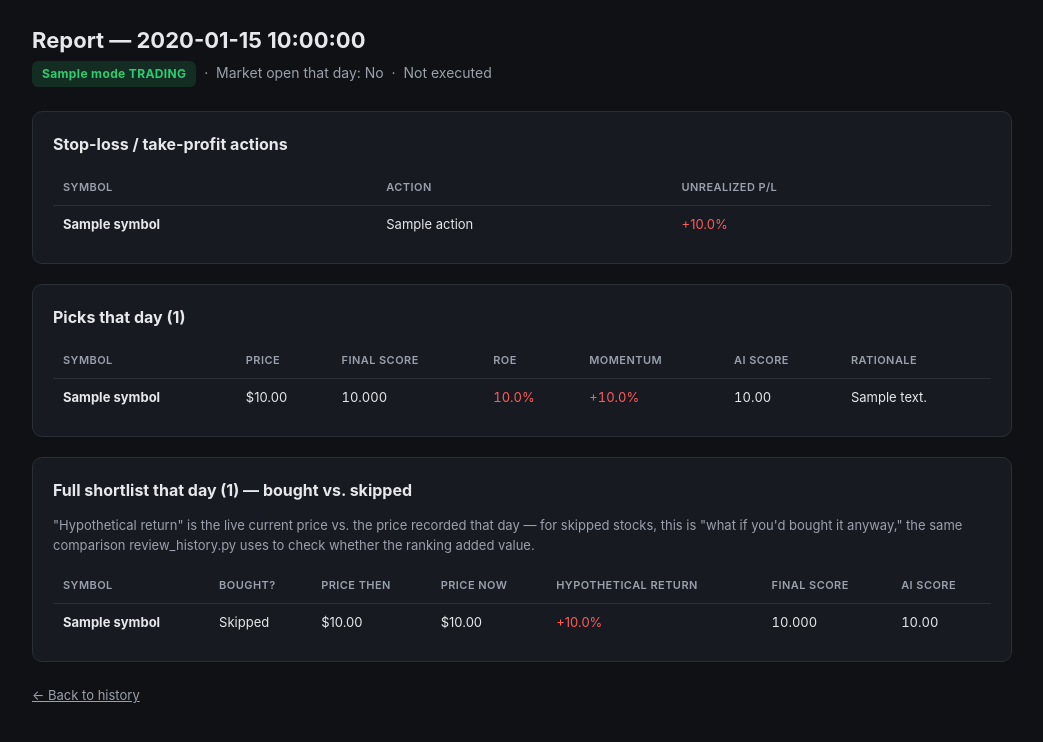
After one commit to gothvika/test, a Flask app: template stock_bot/templates/history_detail.html in a window 1280 px wide. The commit adds this page. Shown: the top 742 px of the page, without its empty margins (118-1161 px from the left). Run offline with Flask 3, Linux system fonts and the light colour scheme; the template is opened without the code that fills it: most values are stand-ins (such as "Sample title", 1, 10 or a date in 2020).

Commit message:
Add a report-history page to the web app
Two new pages, linked from the landing page:
  - /history: every day a report was generated, most recent first
    (date, mode, pick count, whether executed, sell-action count), each
    linking to its detail page.
  - /history/<date>: that day's full record — picks table, any
    stop-loss/take-profit sells, orders placed (with fill price and
    slippage vs. the scored price if executed), and the full shortlist
    split into bought vs. skipped, each row showing a live hypothetical
    return since that day. This is the same "did the ranking add value"
    comparison review_history.py computes, but browsable per-day in the
    browser instead of only as an aggregate at the end of the trial.

4 new tests (empty state, listing, detail with shortlist/execution data,
missing-day error). Full suite: 45 passing. Verified both pages
end-to-end by rendering them with realistic fabricated history data —
confirmed no pollution of the real local history/ directory.

Co-Authored-By: Claude Sonnet 5 <noreply@anthropic.com>
Claude-Session: https://claude.ai/code/session_018EiJ6uG3KfWsiMuCXJy23Z

```diff
--- a/stock_bot/app.py
+++ b/stock_bot/app.py
@@ -35,6 +35,7 @@ from flask import Flask, render_template, request, url_for
 
 import config
 import history
+from data_sources import get_latest_prices
 from fundamentals import get_company_profile
 from scorer import pick_top_stocks
 from trader import (
@@ -183,6 +184,62 @@ def portfolio():
     )
 
 
+@app.route("/history")
+def history_list():
+    """Every day a report was generated, most recent first."""
+    records = list(reversed(history.load_all()))
+    return render_template("history_list.html", records=records)
+
+
+@app.route("/history/<day>")
+def history_detail(day):
+    """
+    One day's full record: picks, any stop-loss/take-profit sells, orders
+    placed (with fill price/slippage if executed), and the full shortlist
+    split into bought vs. skipped — each with a live hypothetical return
+    since that day, the same "did the ranking add value" check
+    review_history.py does, but for a single day in the browser.
+    """
+    record = next((r for r in history.load_all() if r.get("date") == day), None)
+    if not record:
+        return render_template("error.html", message=f"No history record found for {day}.")
+
+    picks = record.get("picks") or []
+    full_shortlist = record.get("full_shortlist") or []
+    top_symbols = {p["symbol"] for p in picks}
+
+    symbols = sorted({e["symbol"] for e in full_shortlist if e.get("price")})
+    current_prices = {}
+    if symbols:
+        try:
+            current_prices = get_latest_prices(symbols)
+        except Exception:
+            logger.exception("Failed to fetch current prices for history detail %s", day)
+
+    shortlist_rows = []
+    for e in full_shortlist:
+        current = current_prices.get(e["symbol"])
+        hypothetical_return = (
+            (current - e["price"]) / e["price"] if current is not None and e.get("price") else None
+        )
+        shortlist_rows.append({
+            **e,
+            "in_top_n": e["symbol"] in top_symbols,
+            "current_price": current,
+            "hypothetical_return": hypothetical_return,
+        })
+    shortlist_rows.sort(key=lambda r: (not r["in_top_n"], -(r.get("final_score") or 0)))
+
+    return render_template(
+        "history_detail.html",
+        record=record,
+        picks=picks,
+        sell_results=record.get("sell_results") or {},
+        execution=record.get("execution") or {},
+        shortlist_rows=shortlist_rows,
+    )
+
+
 @app.route("/report", methods=["POST"])
 def report():
     missing = _missing_env_vars()
--- /dev/null
+++ b/stock_bot/templates/history_detail.html
@@ -0,0 +1,108 @@
+{% extends "base.html" %}
+{% block title %}{{ record.date }} — Stock Bot{% endblock %}
+{% block content %}
+<h1>Report — {{ record.date }}</h1>
+<div class="subtitle">
+  <span class="badge {{ 'badge-live' if record.mode == 'LIVE' else 'badge-paper' }}">{{ record.mode }} TRADING</span>
+  &nbsp;·&nbsp; Market open that day: {{ "Yes" if record.market_open else "No" }}
+  &nbsp;·&nbsp; {{ "Orders executed" if record.executed else "Not executed" }}
+</div>
+
+{% if sell_results %}
+<div class="card">
+  <h2>Stop-loss / take-profit actions</h2>
+  <table>
+    <tr><th>Symbol</th><th>Action</th><th>Unrealized P/L</th></tr>
+    {% for symbol, r in sell_results.items() %}
+    <tr>
+      <td class="symbol">{{ symbol }}</td>
+      <td>{{ r.action }}</td>
+      <td class="{{ 'pos' if r.unrealized_plpc is defined and r.unrealized_plpc > 0 else 'neg' if r.unrealized_plpc is defined else '' }}">
+        {{ "%+.1f%%"|format(r.unrealized_plpc * 100) if r.unrealized_plpc is defined else "n/a" }}
+      </td>
+    </tr>
+    {% endfor %}
+  </table>
+</div>
+{% endif %}
+
+<div class="card">
+  <h2>Picks that day ({{ picks|length }})</h2>
+  {% if picks %}
+  <table>
+    <tr><th>Symbol</th><th>Price</th><th>Final score</th><th>ROE</th><th>Momentum</th><th>AI score</th><th>Rationale</th></tr>
+    {% for p in picks %}
+    <tr>
+      <td class="symbol">{{ p.symbol }}</td>
+      <td>${{ "%.2f"|format(p.price) }}</td>
+      <td class="score">{{ "%.3f"|format(p.final_score) }}</td>
+      <td class="score {{ 'pos' if p.roe is not none and p.roe > 0 else 'neg' if p.roe is not none else '' }}">
+        {{ "%.1f%%"|format(p.roe * 100) if p.roe is not none else "n/a" }}
+      </td>
+      <td class="score {{ 'pos' if p.momentum_pct is not none and p.momentum_pct > 0 else 'neg' if p.momentum_pct is not none else '' }}">
+        {{ "%+.1f%%"|format(p.momentum_pct * 100) if p.momentum_pct is not none else "n/a" }}
+      </td>
+      <td class="score">{{ "%.2f"|format(p.ai_score) }}</td>
+      <td class="summary">{{ p.ai_summary }}</td>
+    </tr>
+    {% endfor %}
+  </table>
+  {% else %}
+  <p>No picks that day.</p>
+  {% endif %}
+</div>
+
+{% if record.executed %}
+<div class="card">
+  <h2>Orders placed</h2>
+  <table>
+    <tr><th>Symbol</th><th>Status</th><th>Scored price</th><th>Filled price</th><th>Slippage</th><th>Order ID</th></tr>
+    {% for symbol, r in execution.items() %}
+    <tr>
+      <td class="symbol">{{ symbol }}</td>
+      <td class="{{ 'pos' if r.status == 'submitted' else 'neg' }}">{{ r.status }}</td>
+      <td>{{ "$%.2f"|format(r.scored_price) if r.scored_price is defined and r.scored_price is not none else "n/a" }}</td>
+      <td>{{ "$" ~ r.filled_avg_price if r.filled_avg_price is defined and r.filled_avg_price else "n/a" }}</td>
+      <td class="{{ 'neg' if r.filled_avg_price and r.scored_price and (r.filled_avg_price|float) > r.scored_price else 'pos' if r.filled_avg_price and r.scored_price else '' }}">
+        {% if r.filled_avg_price and r.scored_price %}
+          {{ "%+.2f%%"|format(((r.filled_avg_price|float) - r.scored_price) / r.scored_price * 100) }}
+        {% else %}n/a{% endif %}
+      </td>
+      <td>{{ r.order_id or "—" }}</td>
+    </tr>
+    {% endfor %}
+  </table>
+</div>
+{% endif %}
+
+<div class="card">
+  <h2>Full shortlist that day ({{ shortlist_rows|length }}) — bought vs. skipped</h2>
+  <p style="color: var(--muted); font-size: 13px;">
+    "Hypothetical return" is the live current price vs. the price recorded that day — for
+    skipped stocks, this is "what if you'd bought it anyway," the same comparison
+    review_history.py uses to check whether the ranking added value.
+  </p>
+  {% if shortlist_rows %}
+  <table>
+    <tr><th>Symbol</th><th>Bought?</th><th>Price then</th><th>Price now</th><th>Hypothetical return</th><th>Final score</th><th>AI score</th></tr>
+    {% for e in shortlist_rows %}
+    <tr>
+      <td class="symbol">{{ e.symbol }}</td>
+      <td class="{{ 'pos' if e.in_top_n else '' }}">{{ "Bought" if e.in_top_n else "Skipped" }}</td>
+      <td>${{ "%.2f"|format(e.price) }}</td>
+      <td>{{ "$%.2f"|format(e.current_price) if e.current_price is not none else "n/a" }}</td>
+      <td class="{{ 'pos' if e.hypothetical_return is not none and e.hypothetical_return > 0 else 'neg' if e.hypothetical_return is not none else '' }}">
+        {{ "%+.1f%%"|format(e.hypothetical_return * 100) if e.hypothetical_return is not none else "n/a" }}
+      </td>
+      <td class="score">{{ "%.3f"|format(e.final_score) if e.final_score is not none else "n/a" }}</td>
+      <td class="score">{{ "%.2f"|format(e.ai_score) if e.ai_score is not none else "n/a" }}</td>
+    </tr>
+    {% endfor %}
+  </table>
+  {% else %}
+  <p>No shortlist data for this day (report generated before this feature was added).</p>
+  {% endif %}
+</div>
+
+<a href="{{ url_for('history_list') }}" class="back-link">&larr; Back to history</a>
+{% endblock %}
--- a/stock_bot/templates/index.html
+++ b/stock_bot/templates/index.html
@@ -29,4 +29,6 @@
 </div>
 
 <a href="{{ url_for('portfolio') }}" class="back-link">View portfolio (live positions &amp; P/L) &rarr;</a>
+&nbsp;·&nbsp;
+<a href="{{ url_for('history_list') }}" class="back-link">View report history &rarr;</a>
 {% endblock %}
```
Also changed, not shown: stock_bot/templates/history_list.html (added, +30 -0 lines), stock_bot/tests/test_app.py (+38 -1 lines).
